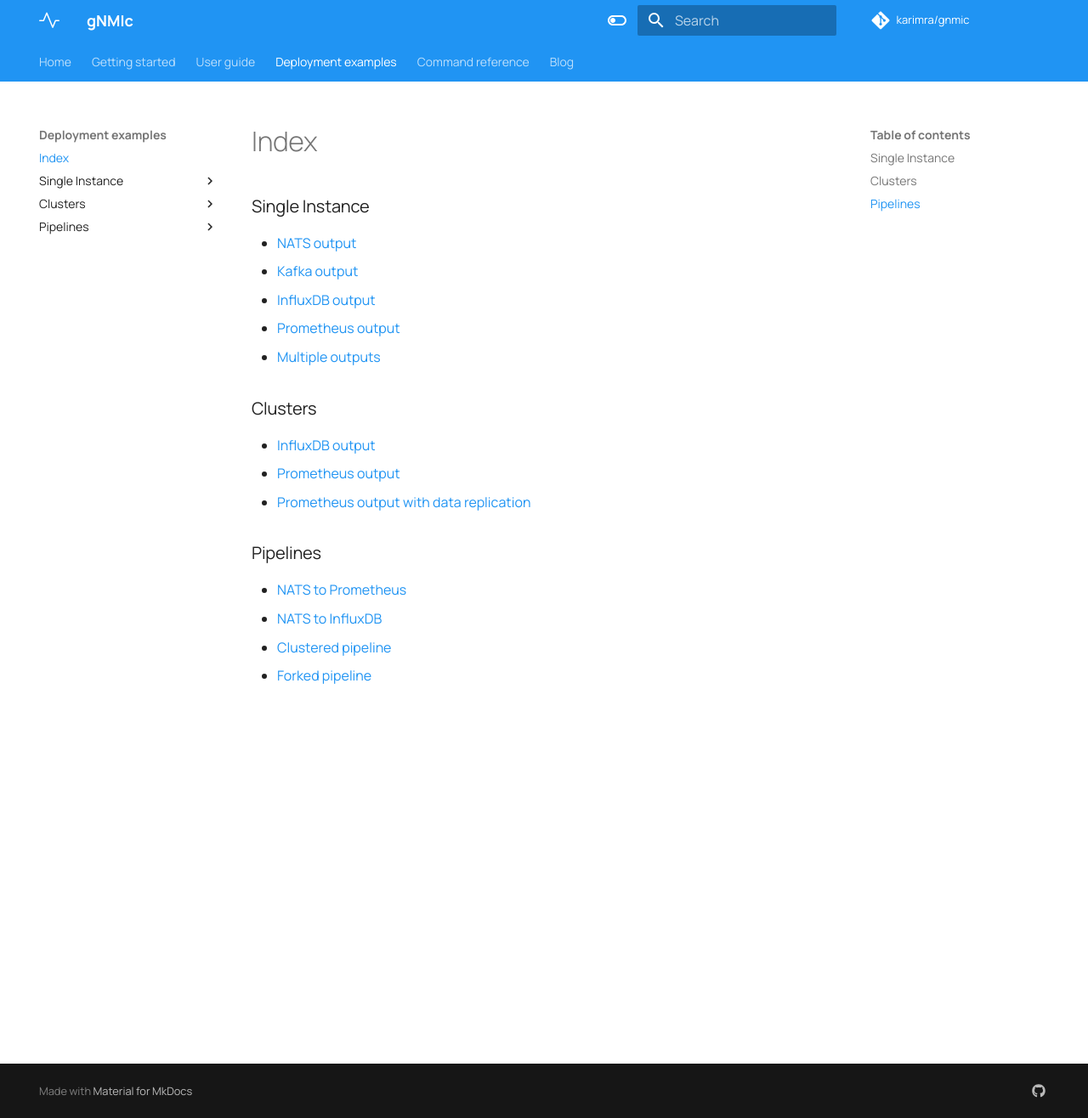
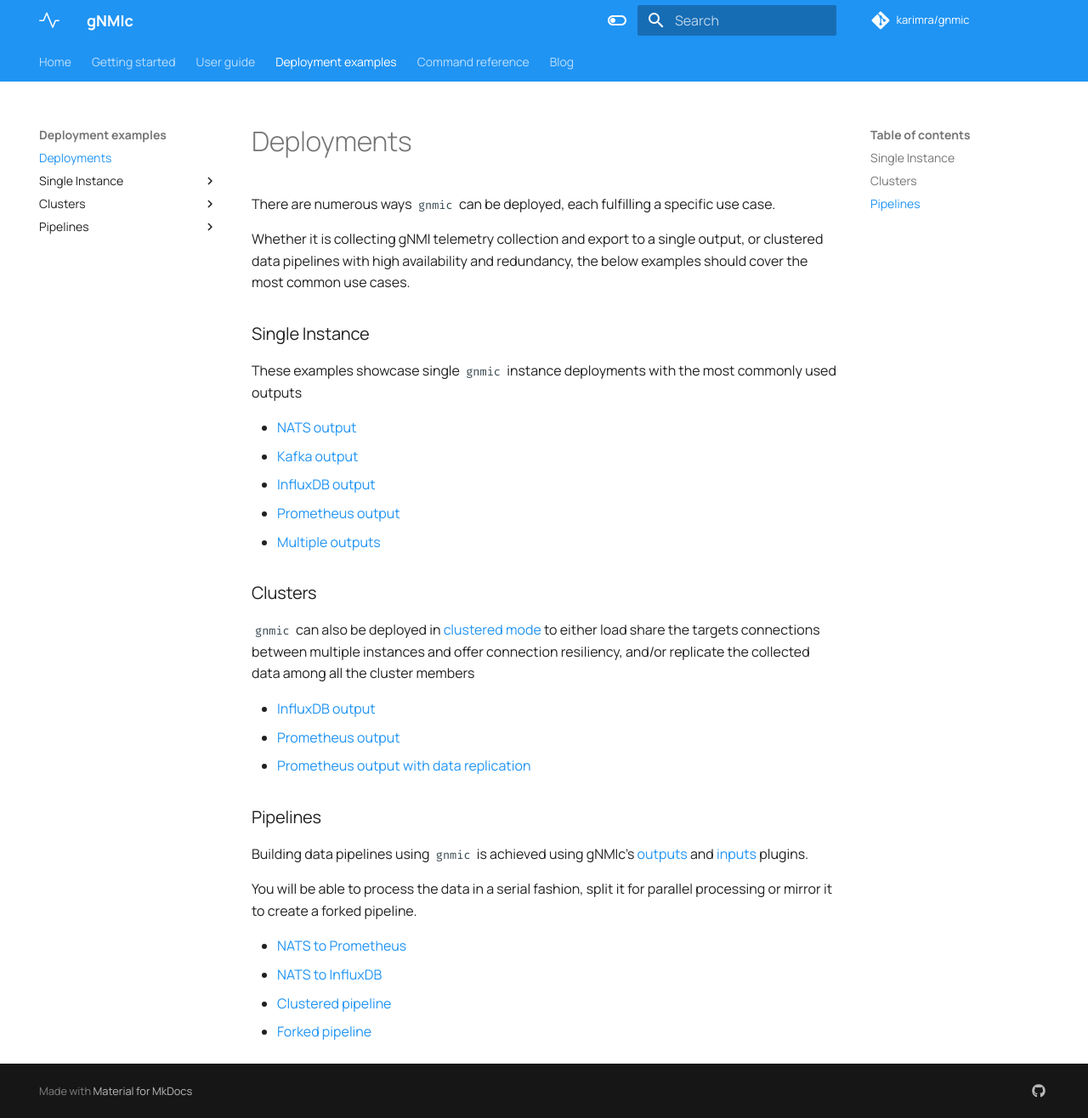
Before and after one commit to openconfig/gnmic, an MkDocs documentation site: the page built from docs/deployments/deployments_intro.md, in a window 1280 px wide and 1316 px high. Shown: the whole window at 85% size. Built offline with MkDocs 1.6.1 and Material for MkDocs 9.7.7, drawn with Linux system fonts in a browser that asks for light colours; comment, search, counter and statistics services are not loaded.

Commit message:
update deployments doc page

```diff
--- a/docs/deployments/deployments_intro.md
+++ b/docs/deployments/deployments_intro.md
@@ -1,5 +1,9 @@
+There are numerous ways `gnmic` can be deployed, each fulfilling a specific use case.
 
+Whether it is collecting gNMI telemetry collection and export to a single output,
+or clustered data pipelines with high availability and redundancy, the below examples should cover the most common use cases.
 ### Single Instance
+These examples showcase single `gnmic` instance deployments with the most commonly used outputs
 
 - [NATS output](single-instance/nats-output.md)
 - [Kafka output](single-instance/kafka-output.md)
@@ -9,6 +13,8 @@
 
 
 ### Clusters
+`gnmic` can also be deployed in [clustered mode](../user_guide/HA.md) to either load share the targets connections between multiple instances and offer connection resiliency,
+and/or replicate the collected data among all the cluster members
 
 - [InfluxDB output](clusters/cluster_with_influxdb_output.md)
 - [Prometheus output](clusters/cluster_with_prometheus_output.md)
@@ -17,6 +23,10 @@
 
 ### Pipelines
 
+Building data pipelines using `gnmic` is achieved using gNMIc's [outputs](../user_guide/outputs/output_intro.md) and [inputs](../user_guide/inputs/intro.md) plugins.
+
+You will be able to process the data in a serial fashion, split it for parallel processing or mirror it to create a forked pipeline.
+
 - [NATS to Prometheus](pipelines/nats_prometheus.md)
 - [NATS to InfluxDB](pipelines/nats_influxdb.md)
 - [Clustered pipeline](pipelines/gnmic_cluster_nats_prometheus.md)
--- a/mkdocs.yml
+++ b/mkdocs.yml
@@ -51,7 +51,7 @@
           - Targets: user_guide/api/targets.md
 
   - Deployment examples:
-      - Index: deployments/deployments_intro.md
+      - Deployments: deployments/deployments_intro.md
       - Single Instance:
           - NATS output: deployments/single-instance/nats-output.md
           - Kafka output: deployments/single-instance/kafka-output.md
```
